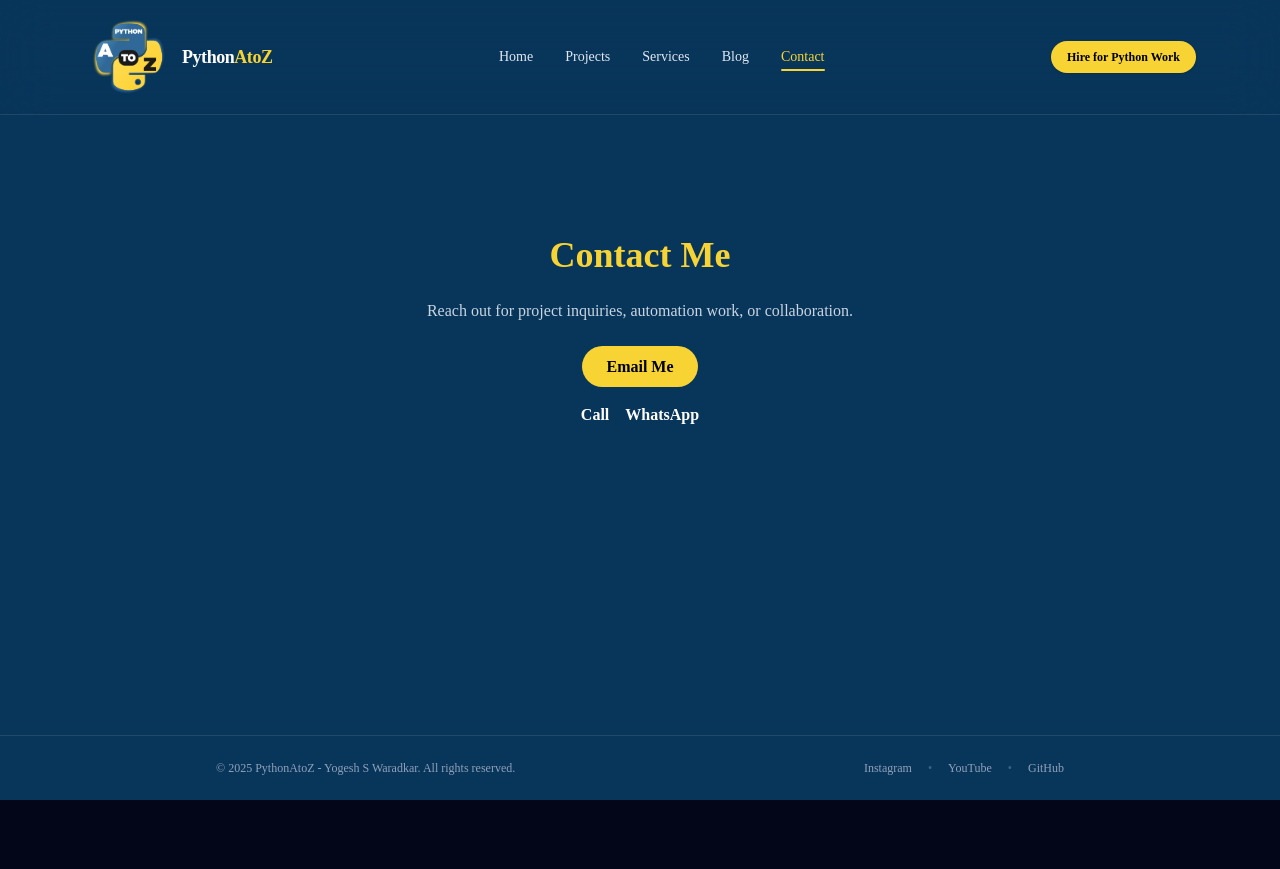
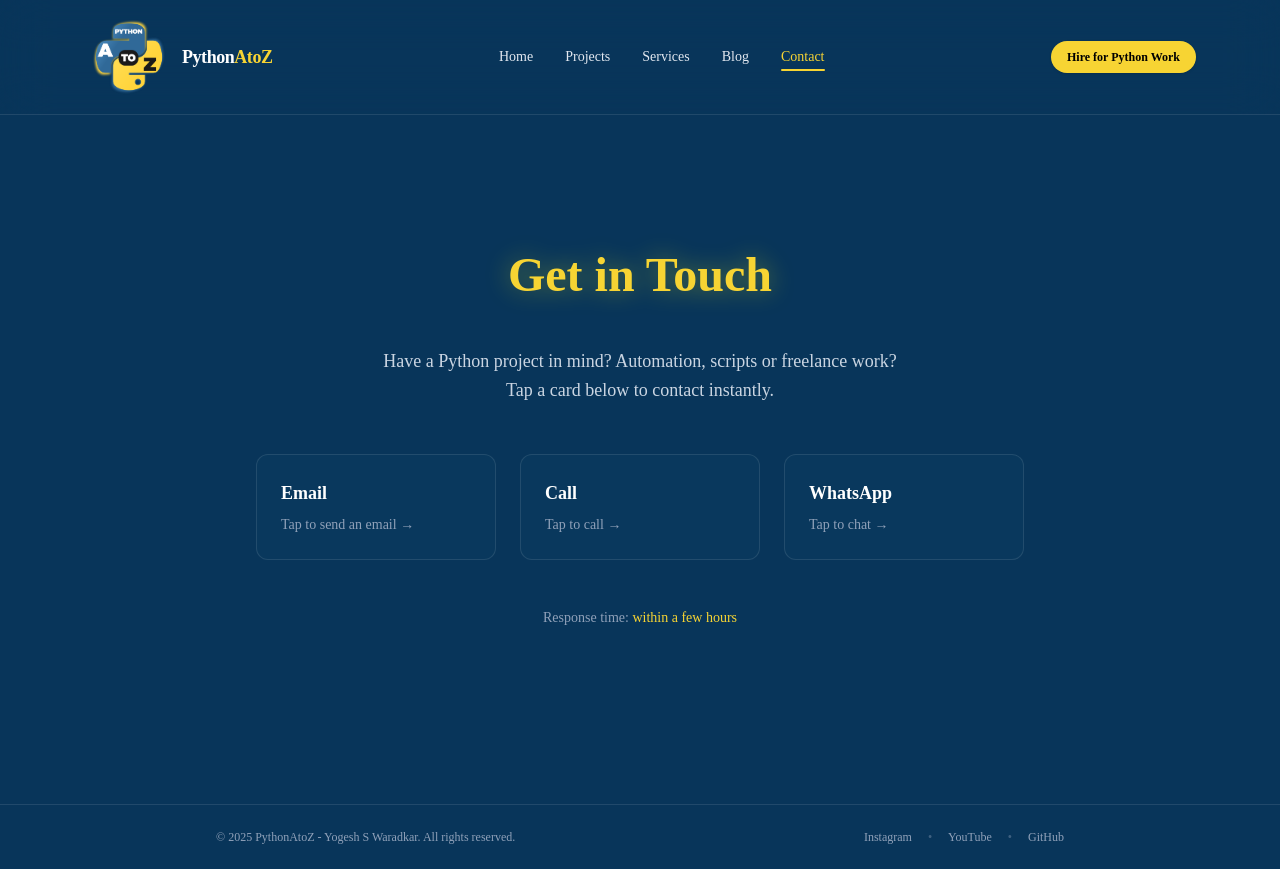
Before and after one commit to yogesh99/pythonatoz-site, a Next.js app: page /contact in a window 1280 px wide. Before the commit the page ends 800 px from the top, so only its background shows below. Built offline with nearby package versions, Linux system fonts and the light colour scheme.

Commit message:
Changes made in the Contact Page

```diff
--- a/app/contact/page.tsx
+++ b/app/contact/page.tsx
@@ -1,31 +1,61 @@
-export default function ContactPage() {
+"use client";
+import Link from "next/link";
+
+export default function Contact() {
   return (
-    <section className="max-w-2xl mx-auto py-20 text-center">
-      <h1 className="text-4xl text-brandYellow font-bold mb-6">Contact Me</h1>
-      <p className="text-slate-300 mb-8">
-        Reach out for project inquiries, automation work, or collaboration.
+    <div className="max-w-3xl mx-auto text-center space-y-12 py-24">
+      {/* Heading */}
+      <h1 className="text-4xl md:text-5xl font-bold text-brandYellow drop-shadow-[0_0_12px_rgba(255,255,0,0.35)]">
+        Get in Touch
+      </h1>
+
+      <p className="text-lg text-slate-300 max-w-xl mx-auto leading-relaxed">
+        Have a Python project in mind? Automation, scripts or freelance work?
+        <br /> Tap a card below to contact instantly.
       </p>
 
-      <a
-        href="mailto:pythonatoz.team@gmail.com"
-        className="bg-brandYellow text-black px-6 py-3 font-semibold rounded-full hover:bg-yellow-300 transition"
-      >
-        Email Me
-      </a>
+      {/* Cards */}
+      <div className="grid md:grid-cols-3 gap-6 text-left">
+        {/* Email */}
+        <Link
+          href="mailto:pythonatoz.team@gmail.com"
+          className="group p-6 rounded-xl bg-[#0e3f61]/40 border border-white/10 hover:border-brandYellow hover:shadow-xl transition cursor-pointer block"
+        >
+          <h3 className="font-semibold text-lg text-white">Email</h3>
+          <p className="text-sm text-slate-400 mt-2 group-hover:text-brandYellow transition">
+            Tap to send an email →
+          </p>
+        </Link>
 
-      <div className="mt-6 space-x-4 text-white font-black">
-        <a href="tel:+919930106939" className="hover:text-brandYellow">
-          Call
-        </a>
-        <a
-          href="https://wa.me/919930106939"
+        {/* Call */}
+        <Link
+          href="tel:+919930106939"
+          className="group p-6 rounded-xl bg-[#0e3f61]/40 border border-white/10 hover:border-brandYellow hover:shadow-xl transition cursor-pointer block"
+        >
+          <h3 className="font-semibold text-lg text-white">Call</h3>
+          <p className="text-sm text-slate-400 mt-2 group-hover:text-brandYellow transition">
+            Tap to call →
+          </p>
+        </Link>
+
+        {/* WhatsApp */}
+        <Link
+          href="https://wa.me/919930106939?text=Hi%20I%20want%20to%20discuss%20a%20Python%20project"
           target="_blank"
-          rel="noopener noreferrer"
-          className="hover:text-brandYellow"
+          className="group p-6 rounded-xl bg-[#0e3f61]/40 border border-white/10 hover:border-brandYellow hover:shadow-xl transition cursor-pointer block"
         >
-          WhatsApp
-        </a>
+          <h3 className="font-semibold text-lg text-white">WhatsApp</h3>
+          <p className="text-sm text-slate-400 mt-2 group-hover:text-brandYellow transition">
+            Tap to chat →
+          </p>
+        </Link>
       </div>
-    </section>
+
+      {/* Bottom CTA */}
+      <p className="text-sm text-slate-400">
+        Response time:{" "}
+        <span className="text-brandYellow">within a few hours</span>
+      </p>
+    </div>
   );
 }
```
